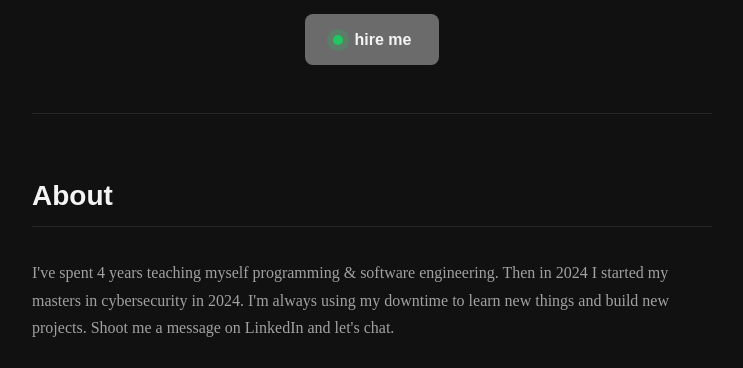
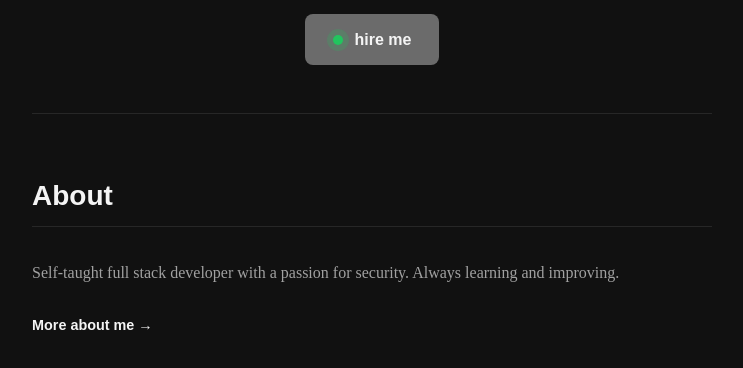
Before and after one commit to MMGehrke/Portfolio, an Astro site: page / in a window 1280 px wide. Shown: the part 427-795 px from the top of the page, without its empty margins (268-1011 px from the left). Built offline with nearby package versions, Linux system fonts and the light colour scheme; Astro itself is replaced by a stand-in of ours.

Commit message:
update: simplify About section text on homepage
- Update paragraph text to be more concise
- Change from detailed description to brief summary

```diff
--- a/src/pages/index.astro
+++ b/src/pages/index.astro
@@ -27,7 +27,7 @@ import MainLayout from '../layouts/MainLayout.astro';
   <section class="home-section">
     <h2>About</h2>
     <p>
-      I've spent 4 years teaching myself programming & software engineering. Then in 2024 I started my masters in cybersecurity in 2024. I'm always using my downtime to learn new things and build new projects. Shoot me a message on LinkedIn and let's chat.
+      Self-taught full stack developer with a passion for security. Always learning and improving.
     </p>
     <a href="/about" class="more-link">More about me &rarr;</a>
   </section>
```
